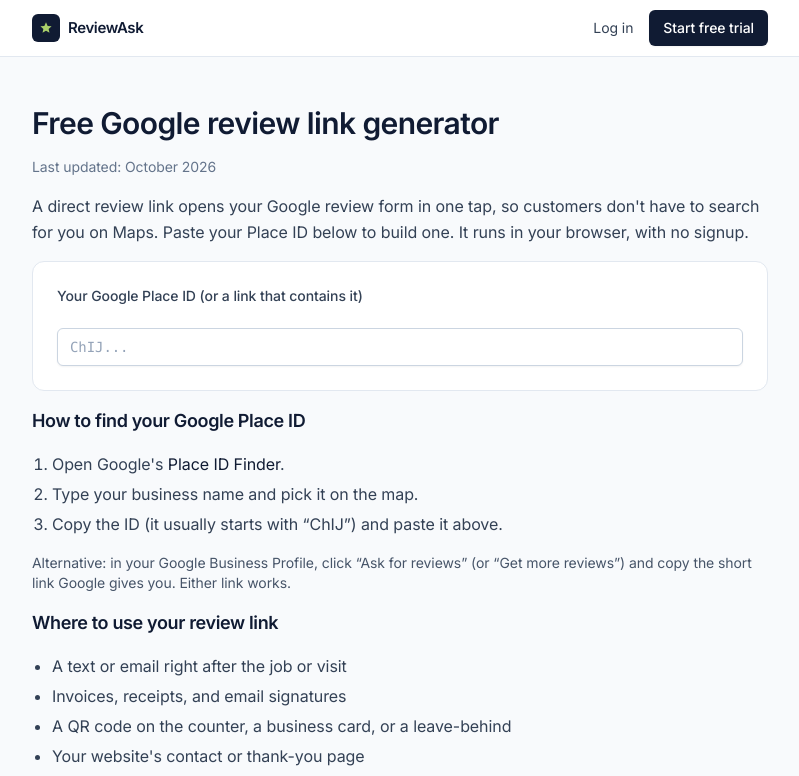
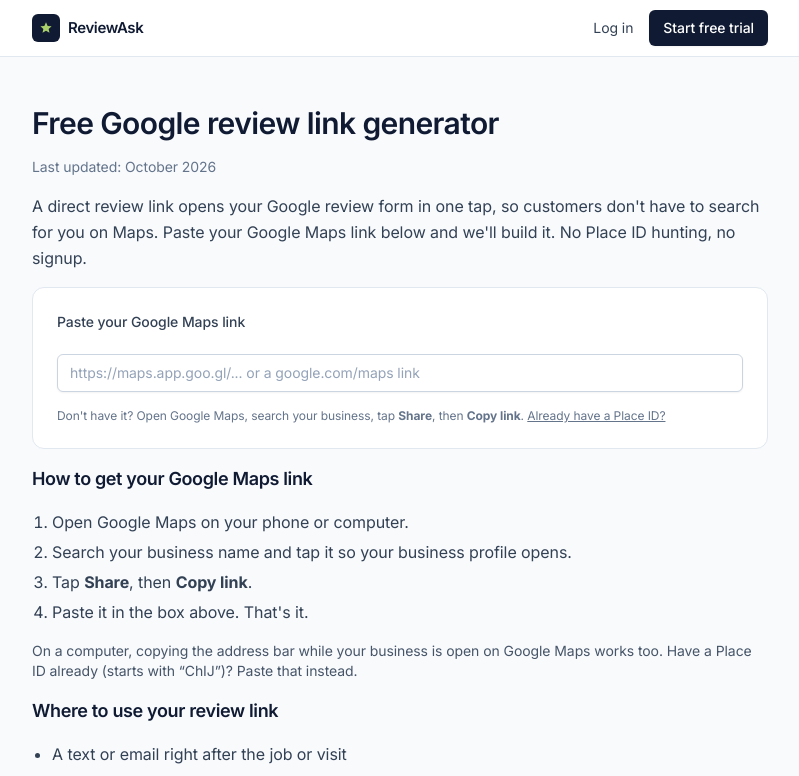
Before and after one commit to realnickd31/reviewask, a Next.js app in the folder app/: page /tools/review-link in a window 1280 px wide. Shown: the top 776 px of the page, without its empty margins (240-1039 px from the left). Built offline with nearby package versions, Linux system fonts and the light colour scheme.

Commit message:
Review link tool: paste Google Maps link, auto-extract Place ID (feature-ID decode + short-link resolver)

```diff
--- /dev/null
+++ b/app/app/api/tools/resolve-place/route.ts
@@ -0,0 +1,25 @@
+import { NextResponse } from "next/server";
+import { extractPlaceId, SHORT_LINK } from "@/lib/placeId";
+const ALLOWED = /(^|\.)(goo\.gl|g\.page|g\.co|share\.google|google\.[a-z.]+)$/i;
+// Follows Google short/share links (maps.app.goo.gl, share.google, g.page) server-side,
+// since browsers can't read cross-origin redirects, then extracts the Place ID.
+export async function GET(req: Request) {
+  const raw = new URL(req.url).searchParams.get("url") || "";
+  let url = raw.trim(); if (!/^https?:\/\//i.test(url)) url = "https://" + url;
+  if (!SHORT_LINK.test(url) && !/google\./i.test(url)) return NextResponse.json({ placeId: null }, { status: 400 });
+  const seen: string[] = [];
+  try {
+    for (let i = 0; i < 6; i++) {
+      const host = new URL(url).hostname; if (!ALLOWED.test(host)) break;
+      seen.push(url);
+      const pid = extractPlaceId(url); if (pid && i > 0) return NextResponse.json({ placeId: pid });
+      const r = await fetch(url, { redirect: "manual", headers: { "User-Agent": "Mozilla/5.0 (compatible; ReviewAsk link tool)", "Accept-Language": "en" }, signal: AbortSignal.timeout(6000) });
+      const loc = r.headers.get("location");
+      if (loc) { url = new URL(loc, url).toString(); continue; }
+      const html = (await r.text()).slice(0, 600000);
+      const found = extractPlaceId(html.replace(/\\u003d/g, "=").replace(/\\u0026/g, "&"));
+      return NextResponse.json({ placeId: found });
+    }
+    return NextResponse.json({ placeId: extractPlaceId(url) });
+  } catch { return NextResponse.json({ placeId: null }); }
+}
--- a/app/app/tools/review-link/page.tsx
+++ b/app/app/tools/review-link/page.tsx
@@ -4,22 +4,22 @@ import ReviewLinkTool from "@/components/ReviewLinkTool";
 const faqs = [
   { q: "What is a Google review link?", a: "A direct URL that opens your business's Google review form, so customers can leave a review in one tap instead of searching for you on Maps." },
   { q: "Is this review link generator free?", a: "Yes. It runs in your browser, needs no signup, and the link never expires as long as your Google Business Profile exists." },
-  { q: "Where do I find my Google Place ID?", a: "Use Google's Place ID Finder, search your business name, and copy the ID shown (it usually starts with ChIJ)." },
+  { q: "Do I need my Google Place ID?", a: "No. Paste the link you get from Google Maps (Share, then Copy link) and the tool finds the Place ID for you. If you already have a Place ID, you can paste that instead." },
   { q: "Can I share the link by text, email, or QR code?", a: "Yes. The link works anywhere: text messages, emails, invoices, receipts, your website, or a QR code." },
 ];
 export const metadata = {
-  title: { absolute: "Free Google Review Link Generator (No Signup) | ReviewAsk" },
-  description: "Create a direct Google review link from your Place ID in seconds. Free, no signup. Customers land straight on your review form.",
+  title: { absolute: "Free Google Review Link Generator: Paste Your Google Maps Link | ReviewAsk" },
+  description: "Paste your Google Maps link and get a direct Google review link in seconds. No Place ID needed. Free, no signup. Customers land straight on your review form.",
   alternates: { canonical: "/tools/review-link" },
   openGraph: { title: "Free Google Review Link Generator", description: "Make a one-tap Google review link for your business. Free, no signup.", url: "https://getreviewask.com/tools/review-link" },
 };
 export default function Page() { return <Legal title="Free Google review link generator">
   <script type="application/ld+json" dangerouslySetInnerHTML={{ __html: JSON.stringify([{ "@context": "https://schema.org", "@type": "WebApplication", name: "Google Review Link Generator", url: "https://getreviewask.com/tools/review-link", applicationCategory: "BusinessApplication", operatingSystem: "Web", offers: { "@type": "Offer", price: "0", priceCurrency: "USD" } }, { "@context": "https://schema.org", "@type": "FAQPage", mainEntity: faqs.map((f) => ({ "@type": "Question", name: f.q, acceptedAnswer: { "@type": "Answer", text: f.a } })) }]) }} />
-  <p>A direct review link opens your Google review form in one tap, so customers don&apos;t have to search for you on Maps. Paste your Place ID below to build one. It runs in your browser, with no signup.</p>
+  <p>A direct review link opens your Google review form in one tap, so customers don&apos;t have to search for you on Maps. Paste your Google Maps link below and we&apos;ll build it. No Place ID hunting, no signup.</p>
   <ReviewLinkTool />
-  <h2>How to find your Google Place ID</h2>
-  <ol className="list-decimal space-y-1 pl-5"><li>Open Google&apos;s <a href="https://developers.google.com/maps/documentation/places/web-service/place-id" target="_blank" rel="noopener noreferrer">Place ID Finder</a>.</li><li>Type your business name and pick it on the map.</li><li>Copy the ID (it usually starts with &ldquo;ChIJ&rdquo;) and paste it above.</li></ol>
-  <p className="text-sm text-slate-600">Alternative: in your Google Business Profile, click &ldquo;Ask for reviews&rdquo; (or &ldquo;Get more reviews&rdquo;) and copy the short link Google gives you. Either link works.</p>
+  <h2>How to get your Google Maps link</h2>
+  <ol className="list-decimal space-y-1 pl-5"><li>Open Google Maps on your phone or computer.</li><li>Search your business name and tap it so your business profile opens.</li><li>Tap <strong>Share</strong>, then <strong>Copy link</strong>.</li><li>Paste it in the box above. That&apos;s it.</li></ol>
+  <p className="text-sm text-slate-600">On a computer, copying the address bar while your business is open on Google Maps works too. Have a Place ID already (starts with &ldquo;ChIJ&rdquo;)? Paste that instead.</p>
   <h2>Where to use your review link</h2>
   <ul className="list-disc space-y-1 pl-5"><li>A text or email right after the job or visit</li><li>Invoices, receipts, and email signatures</li><li>A QR code on the counter, a business card, or a leave-behind</li><li>Your website&apos;s contact or thank-you page</li></ul>
   <h2>Send it after every customer, automatically</h2>
--- a/app/components/ReviewLinkTool.tsx
+++ b/app/components/ReviewLinkTool.tsx
@@ -1,23 +1,36 @@
 "use client";
-import { useState } from "react";
+import { useEffect, useState } from "react";
 import Link from "next/link";
-function extract(raw: string): string {
-  const s = raw.trim();
-  const m = s.match(/(?:placeid|place_id)[=:]([A-Za-z0-9_-]+)/i) || s.match(/!1s(ChIJ[A-Za-z0-9_-]+)/);
-  return m ? m[1] : s;
-}
+import { extractPlaceId, SHORT_LINK } from "@/lib/placeId";
 export default function ReviewLinkTool() {
-  const [id, setId] = useState(""); const [copied, setCopied] = useState(false);
-  const pid = extract(id);
-  const ok = /^[A-Za-z0-9_-]{10,}$/.test(pid);
-  const url = ok ? `https://search.google.com/local/writereview?placeid=${pid}` : "";
+  const [input, setInput] = useState(""); const [copied, setCopied] = useState(false);
+  const [resolved, setResolved] = useState<string | null>(null); const [loading, setLoading] = useState(false);
+  const [advanced, setAdvanced] = useState(false);
+  const local = input.trim() ? extractPlaceId(input) : null;
+  const isShort = SHORT_LINK.test(input.trim());
+  useEffect(() => {
+    setResolved(null);
+    if (local || !input.trim() || !(isShort || /google\./i.test(input))) return;
+    setLoading(true); const ctl = new AbortController();
+    const t = setTimeout(() => fetch(`/api/tools/resolve-place?url=${encodeURIComponent(input.trim())}`, { signal: ctl.signal })
+      .then((r) => r.json()).then((d) => setResolved(d.placeId || "")).catch(() => setResolved("")).finally(() => setLoading(false)), 300);
+    return () => { clearTimeout(t); ctl.abort(); };
+  }, [input, local, isShort]);
+  const pid = local || resolved || null;
+  const url = pid ? `https://search.google.com/local/writereview?placeid=${pid}` : "";
+  const failed = input.trim() && !pid && !loading && (resolved === "" || !(isShort || /google\./i.test(input)));
   return <div className="space-y-4 rounded-xl border border-slate-200 bg-white p-6">
-    <label className="label" htmlFor="pid">Your Google Place ID (or a link that contains it)</label>
-    <input id="pid" className="input font-mono text-sm" placeholder="ChIJ..." value={id} onChange={(e) => { setId(e.target.value); setCopied(false); }} />
-    {id && !ok && <p className="text-sm text-amber-700">That doesn&apos;t look like a Place ID. They usually start with &ldquo;ChIJ&rdquo;. See the steps below to find yours.</p>}
-    {ok && <div className="space-y-3"><p className="text-sm font-medium text-slate-700">Your direct Google review link:</p><p className="break-all rounded-md bg-slate-50 p-3 font-mono text-sm">{url}</p>
+    <label className="label" htmlFor="maplink">{advanced ? "Your Google Place ID" : "Paste your Google Maps link"}</label>
+    <input id="maplink" className="input text-sm" placeholder={advanced ? "ChIJ..." : "https://maps.app.goo.gl/... or a google.com/maps link"} value={input} onChange={(e) => { setInput(e.target.value); setCopied(false); }} />
+    <p className="text-xs text-slate-500">Don&apos;t have it? Open Google Maps, search your business, tap <b>Share</b>, then <b>Copy link</b>. {advanced ? <button type="button" className="underline" onClick={() => setAdvanced(false)}>Use a Maps link instead</button> : <button type="button" className="underline" onClick={() => setAdvanced(true)}>Already have a Place ID?</button>}</p>
+    {loading && <p className="text-sm text-slate-600">Looking up your business&hellip;</p>}
+    {failed && <div className="rounded-md bg-amber-50 p-3 text-sm text-amber-900"><p className="font-medium">We couldn&apos;t find your business in that link. Try this:</p>
+      <ol className="mt-1 list-decimal space-y-0.5 pl-5"><li>Open <a href="https://www.google.com/maps" target="_blank" rel="noopener noreferrer" className="underline">Google Maps</a> (website or app).</li><li>Search your business name and click it so its profile opens.</li><li>Tap <b>Share</b>, then <b>Copy link</b>.</li><li>Paste that link here.</li></ol>
+      <p className="mt-1">On a computer you can also just copy the address bar while your business is open on Google Maps.</p></div>}
+    {pid && <div className="space-y-3"><p className="text-sm font-medium text-slate-700">Your direct Google review link:</p><p className="break-all rounded-md bg-slate-50 p-3 font-mono text-sm">{url}</p>
       <div className="flex flex-wrap gap-3"><button className="btn-navy px-4 py-2" onClick={() => { navigator.clipboard?.writeText(url); setCopied(true); }}>{copied ? "Copied" : "Copy link"}</button>
-      <a href={url} target="_blank" rel="noopener noreferrer" className="btn-ghost px-4 py-2 !text-navy-900 ring-1 ring-slate-300">Test it</a></div>
+      <a href={url} target="_blank" rel="noopener noreferrer" className="btn-ghost px-4 py-2 !text-navy-900 ring-1 ring-slate-300">Test it (opens your review form)</a></div>
+      <p className="text-xs text-slate-500">Check that the test opens a review box for <i>your</i> business. Place ID: <span className="font-mono">{pid}</span></p>
       <p className="rounded-md bg-sky-50 p-3 text-sm text-slate-700">Next step: send this link to customers right after you finish the work, when they&apos;re happiest. <Link href="/signup" className="font-medium underline underline-offset-4">ReviewAsk can send it for you automatically</Link>, with one polite follow-up.</p></div>}
   </div>;
 }
--- /dev/null
+++ b/app/lib/placeId.ts
@@ -0,0 +1,25 @@
+// Turn a Google Maps / Business Profile link (or a raw Place ID) into a Place ID.
+// Full Maps URLs carry a feature ID like "!1s0x89c259a9b3117469:0xd134e199a405a163".
+// A Place ID ("ChIJ...") is just that pair of 64-bit numbers protobuf-encoded and base64url'd,
+// so we can rebuild it with no API key.
+function le64(hex: string): number[] {
+  let n = BigInt(hex); const out: number[] = [];
+  for (let i = 0; i < 8; i++) { out.push(Number(n & BigInt(255))); n >>= BigInt(8); }
+  return out;
+}
+export function featureIdToPlaceId(a: string, b: string): string {
+  const bytes = [10, 18, 9, ...le64(a), 17, ...le64(b)];
+  const b64 = typeof btoa === "function" ? btoa(String.fromCharCode(...bytes)) : Buffer.from(bytes).toString("base64");
+  return b64.replace(/\+/g, "-").replace(/\//g, "_").replace(/=+$/, "");
+}
+export const SHORT_LINK = /^(https?:\/\/)?(maps\.app\.goo\.gl|goo\.gl\/maps|g\.page|g\.co\/kgs|share\.google)\b/i;
+export function extractPlaceId(raw: string): string | null {
+  let s = raw.trim();
+  try { s = decodeURIComponent(s); } catch { /* keep raw */ }
+  const direct = s.match(/(?:placeid|place_id)[=:]\s*([A-Za-z0-9_-]{20,})/i) || s.match(/\b(ChIJ[A-Za-z0-9_-]{20,})/);
+  if (direct) return direct[1];
+  const fid = s.match(/(0x[0-9a-f]{1,16}):(0x[0-9a-f]{1,16})/i);
+  if (fid) return featureIdToPlaceId(fid[1], fid[2]);
+  if (/^[A-Za-z0-9_-]{20,}$/.test(s) && !/^https?/i.test(s)) return s; // raw Place ID
+  return null;
+}
```
